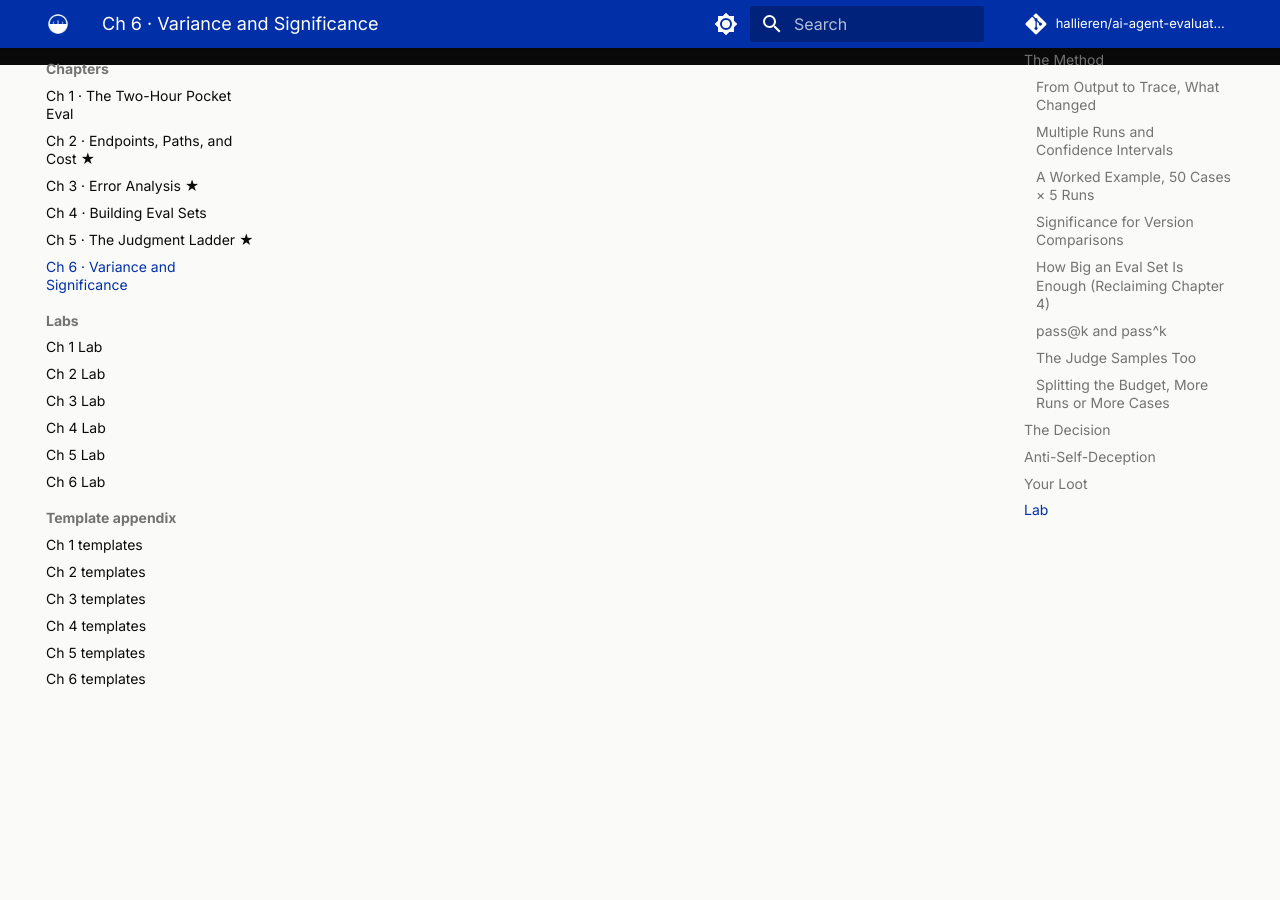
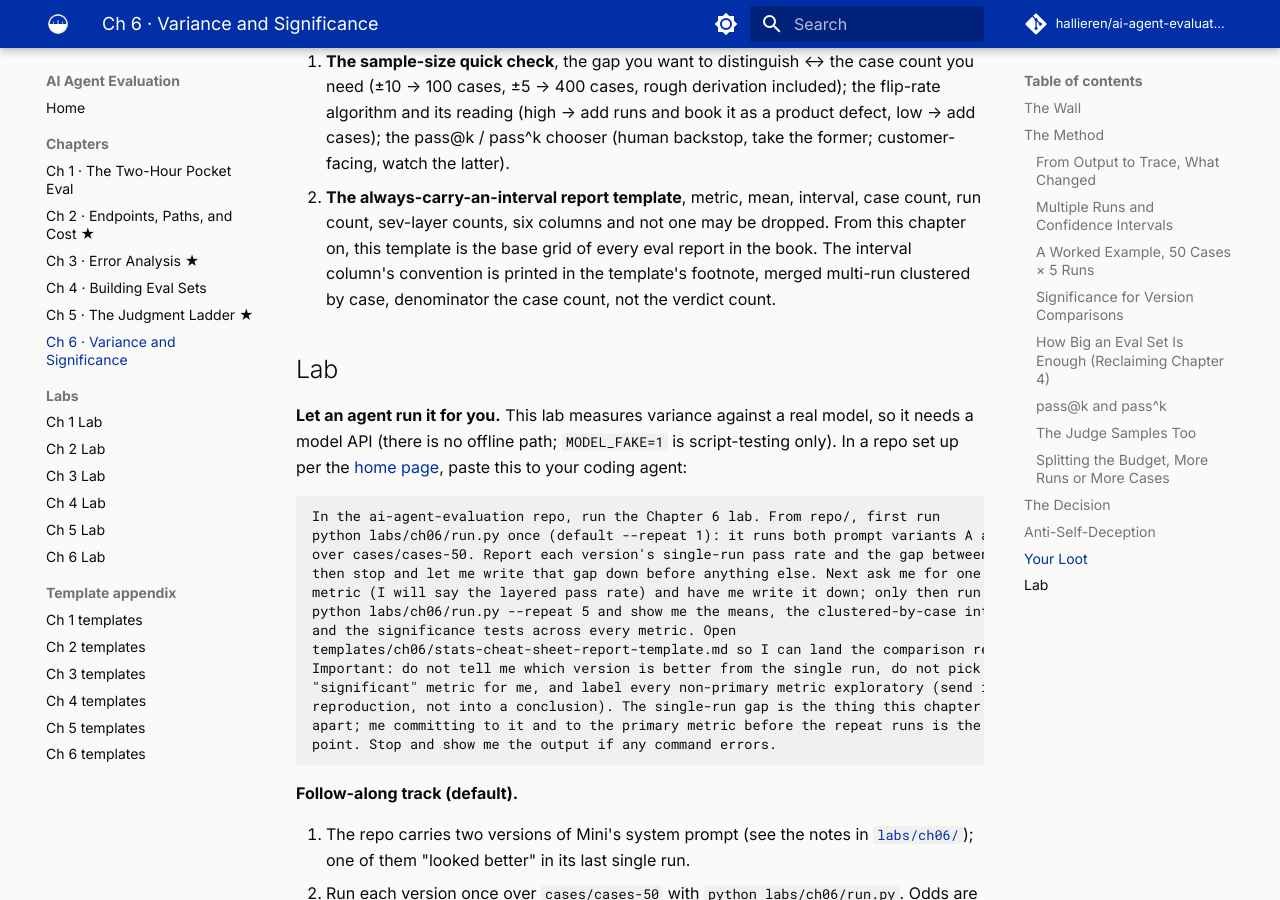
Before and after one commit to hallieren/ai-agent-evaluation, an MkDocs documentation site: the page built from docs/chapters/ch06-variance.md, in a window 1280 px wide and 900 px high, scrolled down 10295 px. Built offline with MkDocs 1.6.1 and Material for MkDocs 9.7.7, drawn with Linux system fonts in a browser that asks for light colours; comment, search, counter and statistics services are not loaded; some of the changed text lies outside the part shown.

Commit message:
Chapter 6 polish: two figures, lab agent-run block, title, home-page live count
- Add two SVGs (figure 6-1 two-layer variance / cluster-by-case; figure 6-2
  same 90% under two failure shapes) with captions; chapter was text-only.
- Lab: add the missing 'let an agent run it for you' block (ch6-specific
  guardrails: commit to the single-run gap and primary metric before --repeat 5).
- H1: split the run-on subtitle with an em-dash for readability.
- index.md: 'Chapters 1 through 5 are live' -> '1 through 6' (ch6 is released).

````diff
--- a/docs/chapters/ch06-variance.md
+++ b/docs/chapters/ch06-variance.md
@@ -1,4 +1,4 @@
-# 6 The Fourth Wall: Run It Twice, Get Two Different Results, Variance, Sampling, and Significance
+# 6 The Fourth Wall: Run It Twice and Get Two Different Results — Variance, Sampling, and Significance
 
 !!! info "Chapter companion"
     📋 [Chapter templates](../appendices/ch06-templates.md) · 🧪 [Lab guide](../labs/ch06.md) · 💻 [Code & data (GitHub)](https://github.com/hallieren/ai-agent-evaluation/tree/main/repo/labs/ch06/)
@@ -55,6 +55,10 @@
 
 Where between them, you do not guess. There is an algorithm that does not lie, **cluster by case**. **Each case first folds its 5 runs into one pass rate (all five pass = 1.0, three pass and two fail = 0.6); then take the standard deviation over these 50 case means and divide by √50.** The information the repeated runs supply folds into the case means automatically, and not a bit is counted twice.
 
+![Two layers of variance and clustering by case](../assets/images/two-layer-variance.svg)
+
+*Figure 6-1 Two layers of variance, and why clustering by case is the honest denominator. Read across a row (the five runs of one case) and the verdict barely moves — that is the run layer, the small between-run swing of about ±3 points. Read down the rows and case means run the whole range from 0.0 to 1.0 — that is the case layer, where most of the variance lives. Cluster-by-case folds each row into a single rate first, so the 250 verdicts collapse to n = 50 and the interval lands at ±11; counting the 250 as independent would fake a ±6 the data cannot support.*
+
 Walk it through with this example's numbers (units unified to proportions, 3.2 percentage points = 0.032). Run-layer variance = between-run variance × case count = 0.032² × 50 ≈ 0.05. Subtract that from the total variance 0.74 × 0.26 ≈ 0.19, and the case layer keeps about 0.14, close to three times the run layer. The clustered standard error (the standard deviation of the mean itself, measuring how much the estimate wobbles rather than the data) ≈ 5.5 percentage points, a 95% interval of about **±11**. The tempting ±6 is not on offer. Five repeated runs pressed the interval from ±12 only to ±11; the bulk of the variance sits in the case layer, and repeated runs cannot press it.
 
 Reporting ±6 by treating 250 verdicts as independent samples has a name in statistics, **pseudo-replication**. An ugly name, but accurate. Report the interval half as wide and you will declare improvements twice as often. The convention is fixed from here on. For merged multi-run numbers, the denominator is the case count and the algorithm is cluster-by-case; the harness's `interval95_clustered` implements exactly that, ten lines in all. 250 appears in the cost ledger, never in the interval.
@@ -106,6 +110,10 @@
 A single-run 90% sounds shippable; 0.9⁵ ≈ 59% is a frightening bill. Put that bill's assumption on the table first, **the same case is independent across runs**, the same customer's same request arriving five times, each time an independent coin with a 90% success rate.
 
 The opposite extreme is just as real. If failures concentrate on a fixed 10% of hard cases, that 10% fails every time and the other 90% passes every time, and the probability of 5 straight fully correct runs is 90%, no drop at all. The same "single-run 90%" can make pass^5 either 59% or 90%, and the whole difference is the shape of the failure, like a coin or like hard cases. Where your agent falls between the two ends has to be measured; an assumption is no substitute.
+
+![The same 90% under two shapes of failure](../assets/images/failure-shape.svg)
+
+*Figure 6-2 The same single-run 90% can produce pass⁵ ≈ 59% or ≈ 90%, and the shape of the failure decides which. On the left, failures behave like a coin: each run independently fails about 10%, the failures scatter across cases, and five clean runs in a row is 0.9⁵ ≈ 59%. On the right, failures behave like fixed hard cases: the same 10% fails every run while the easy 90% passes every run, so five fully correct runs is ≈ 90%. Both panels carry the identical single-run pass rate; only the flip rate tells you which one your agent is, so measure it rather than assume.*
 
 The **flip rate** exists for exactly this. Run the same case 5 times; the share of cases whose verdicts disagree measures directly how much "coin" is in your failures. An agent with a high flip rate fails like a coin, and any mean you report is a report on luck. An agent with a low flip rate and failures nailed to fixed cases gives you a stable mean, but every one of those hard cases deserves to go back to Chapter 3 for case-by-case coding. They are defects, not noise to throw away.
 
@@ -161,6 +169,24 @@
 
 ## Lab
 
+**Let an agent run it for you.** This lab measures variance against a real model, so it needs a model API (there is no offline path; `MODEL_FAKE=1` is script-testing only). In a repo set up per the [home page](../index.md), paste this to your coding agent:
+
+```text
+In the ai-agent-evaluation repo, run the Chapter 6 lab. From repo/, first run
+python labs/ch06/run.py once (default --repeat 1): it runs both prompt variants A and B
+over cases/cases-50. Report each version's single-run pass rate and the gap between them,
+then stop and let me write that gap down before anything else. Next ask me for one primary
+metric (I will say the layered pass rate) and have me write it down; only then run
+python labs/ch06/run.py --repeat 5 and show me the means, the clustered-by-case intervals,
+and the significance tests across every metric. Open
+templates/ch06/stats-cheat-sheet-report-template.md so I can land the comparison report.
+Important: do not tell me which version is better from the single run, do not pick the
+"significant" metric for me, and label every non-primary metric exploratory (send it to
+reproduction, not into a conclusion). The single-run gap is the thing this chapter takes
+apart; me committing to it and to the primary metric before the repeat runs is the whole
+point. Stop and show me the output if any command errors.
+```
+
 **Follow-along track (default).**
 
 1. The repo carries two versions of Mini's system prompt (see the notes in [`labs/ch06/`](../labs/ch06.md)); one of them "looked better" in its last single run.
````
Also changed, not shown: docs/index.md (+1 -1 lines), docs/assets/images/failure-shape.svg (added), docs/assets/images/two-layer-variance.svg (added).
